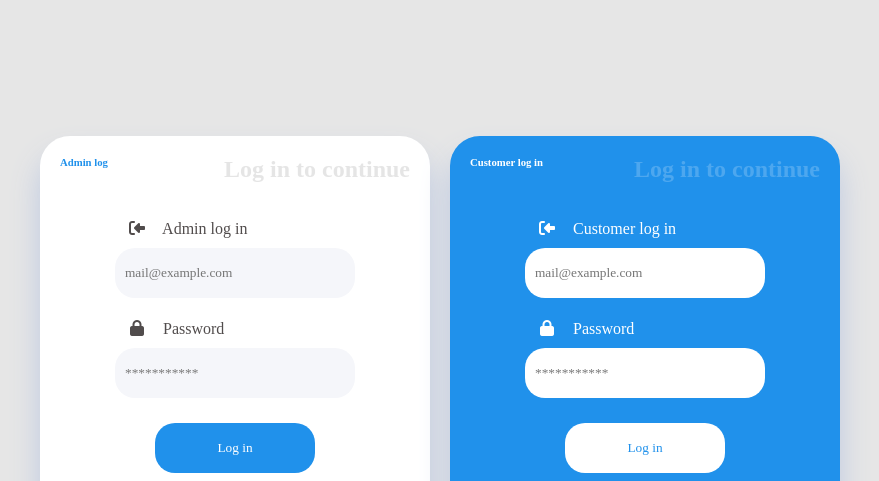
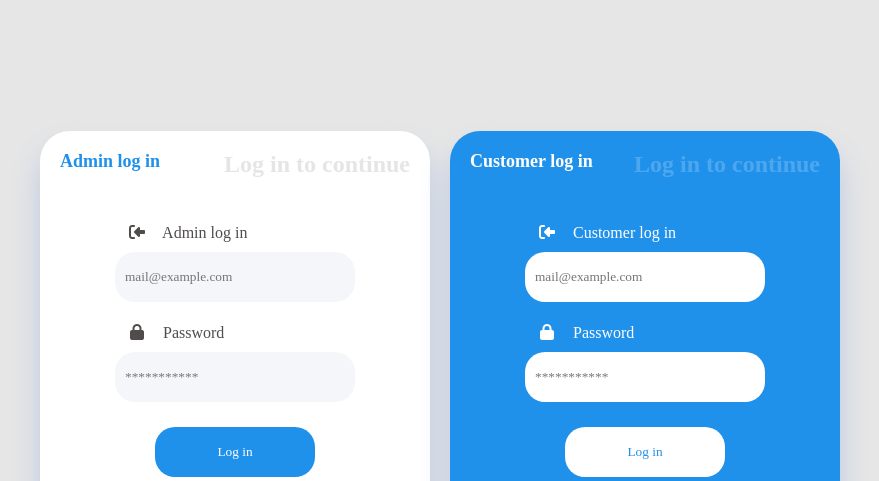
Before and after one commit to ToandroMananjara/page-login-project, a plain HTML site: page index.html in a window 1280 px wide. Shown: the top 481 px of the page, without its empty margins (200-1079 px from the left). Drawn offline with Linux system fonts and the light colour scheme; a web font is replaced by a local one.

Commit message:
version pres

```diff
--- a/assets/css/style.css
+++ b/assets/css/style.css
@@ -84,6 +84,7 @@ input{
 }
 .admin,.customer{
     margin-bottom: 50px;
+    font-size: 18px;
 }
 .admin{
     color: var(--bleu);
--- a/index.html
+++ b/index.html
@@ -11,7 +11,7 @@
     <div class="container">
         <div class="container-item1">
             <div class="head">
-                <h6 class="admin">Admin log</h6>
+                <h6 class="admin">Admin log in</h6>
                 <h2>Log in to continue</h2>
             </div>
 
```
